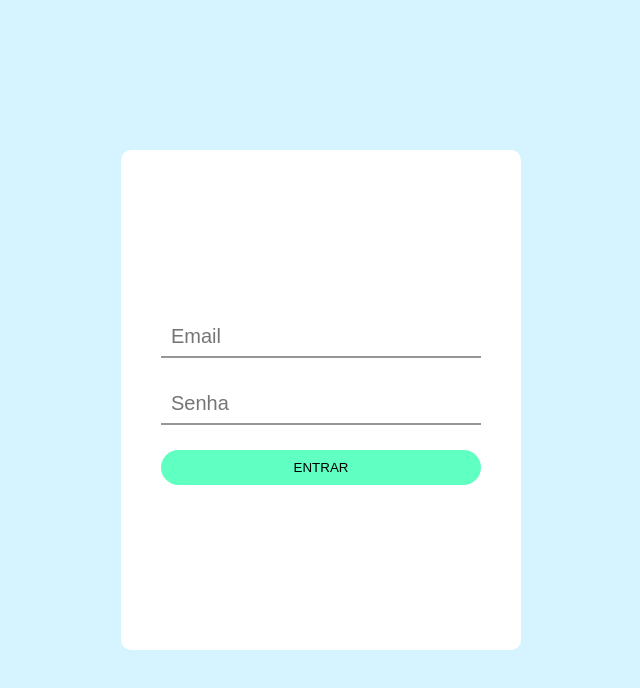
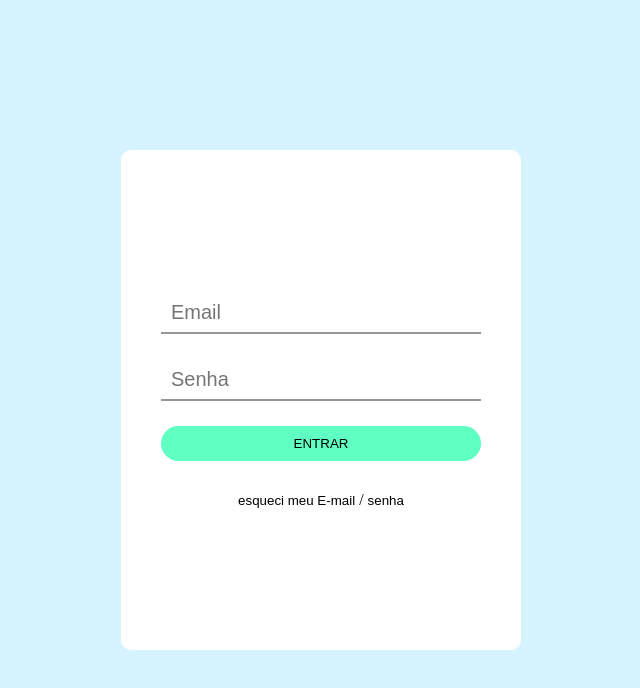
Before and after one commit to SavioRamon/tela-de-cadastro, a website built with webpack: page arquivos/src/index.html in a window 1280 px wide. Shown: the whole page, without its empty margins (319-959 px from the left). Built offline with nearby package versions, Linux system fonts and the light colour scheme.

Commit message:
adicionando campo de recuperação de email e senha e seu estilo

```diff
--- a/arquivos/src/index.html
+++ b/arquivos/src/index.html
@@ -11,15 +11,20 @@
 
         <form id="formulario-login" action="" method="POST">
 
-            <div>
+            <div class="login-divisao">
                 <input type="email" name="email" id="email" placeholder="Email">
             </div>
 
-            <div>
+            <div class="login-divisao">
                 <input type="password" name="senha" id="senha" placeholder="Senha">
             </div>
+
             <input type="submit" value="ENTRAR" id="enviar">
 
+            <div class="senha-email-recuperar">
+                <input type="button" class="recuperacao" value="esqueci meu E-mail"> /
+                <input type="button" class="recuperacao" value="senha">
+            </div>
         </form>
 
     </div>
--- a/arquivos/src/style/importacoes/_index.scss
+++ b/arquivos/src/style/importacoes/_index.scss
@@ -30,7 +30,7 @@
         @include flexBox();
 
 
-        div {
+        .login-divisao {
             width: 80%;
 
             input {
@@ -52,5 +52,20 @@
             }
         }
 
+        .senha-email-recuperar {
+            margin-top: 30px;
+            input {
+                border: none;
+                background: none;
+                &:hover {
+                    cursor: pointer;
+                    color: red;
+                    text-decoration: underline;
+                }
+            }
+        }
+
+
+
     }
 }
```
